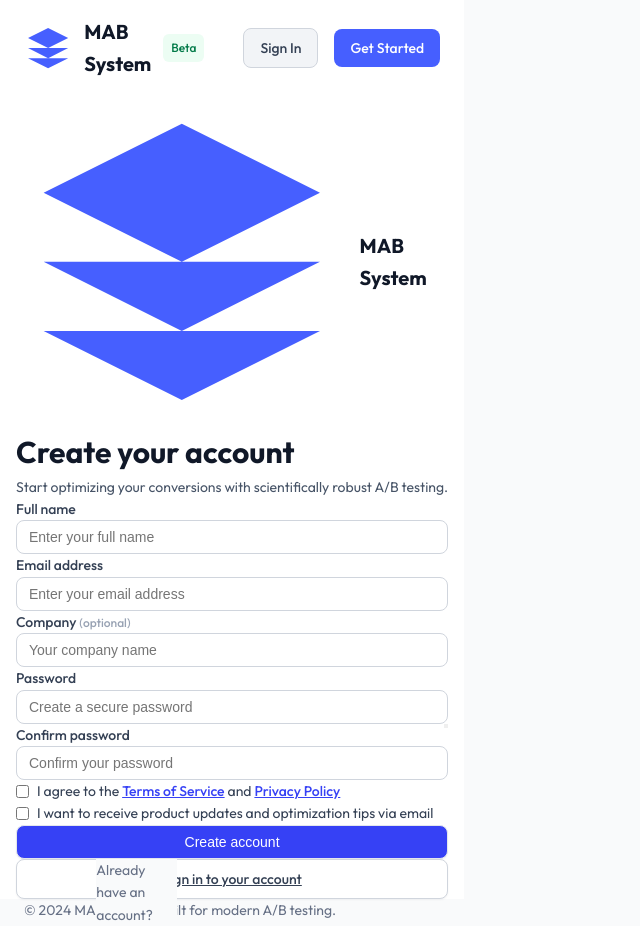
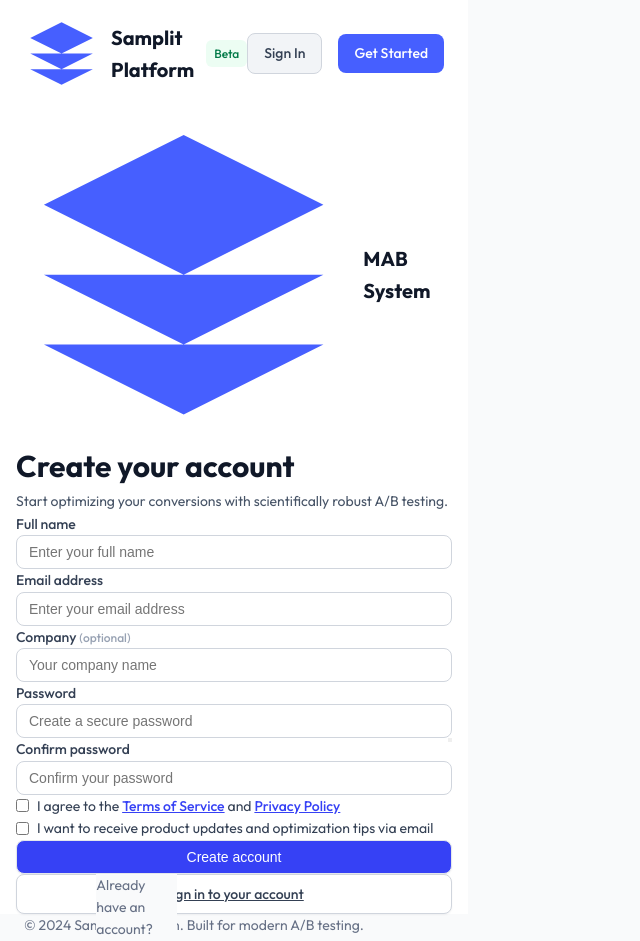
Before and after one commit to asanchezmanas/sampled, a Python web app: template sampled_mvp/backend/templates/pages/register.html in a window 1280 px wide. Shown: the whole page, without its empty margins (0-640 px from the left). Run offline with Jinja, Linux system fonts and the light colour scheme; the template is opened without the code that fills it, so the values that code supplies are empty.

Commit message:
Update base.html

```diff
--- a/sampled_mvp/backend/templates/base.html
+++ b/sampled_mvp/backend/templates/base.html
@@ -3,7 +3,7 @@
 <head>
     <meta charset="UTF-8">
     <meta name="viewport" content="width=device-width, initial-scale=1.0">
-    <title>{% block title %}MAB System - A/B Testing Platform{% endblock %}</title>
+    <title>{% block title %}Samplit Platform{% endblock %}</title>
 
     <!-- Favicon -->
     <link rel="icon" type="image/svg+xml" href="/static/icons/favicon.svg">
@@ -42,7 +42,7 @@
                         </svg>
                     </div>
                     <div class="logo">
-                        <span>MAB System</span>
+                        <span>Samplit Platform</span>
                         <span class="badge badge-active ml-2">Beta</span>
                     </div>
                 </div>
@@ -229,7 +229,7 @@
                                 <svg class="w-8 h-8 text-brand-500" fill="currentColor" viewBox="0 0 24 24">
                                     <path d="M12 2L2 7l10 5 10-5-10-5zM2 17l10 5 10-5M2 12l10 5 10-5"/>
                                 </svg>
-                                <span class="text-xl font-bold text-gray-900">MAB System</span>
+                                <span class="text-xl font-bold text-gray-900">Samplit Platform</span>
                                 <span class="badge badge-active">Beta</span>
                             </div>
 
@@ -252,7 +252,7 @@
                 <footer class="border-t border-gray-200 bg-gray-50">
                     <div class="mx-auto max-w-7xl px-6 py-8">
                         <div class="text-center text-sm text-gray-500">
-                            <p>&copy; 2024 MAB System. Built for modern A/B testing.</p>
+                            <p>&copy; 2024 Samplit Platform. Built for modern A/B testing.</p>
                         </div>
                     </div>
                 </footer>
@@ -303,10 +303,10 @@
                     initializePage();
                 }
 
-                console.log('MAB System initialized');
+                console.log('Samplit Platform initialized');
 
             } catch (error) {
-                console.error('Failed to initialize MAB System:', error);
+                console.error('Failed to initialize Samplit Platform:', error);
             }
         });
     </script>
@@ -320,7 +320,7 @@
             api: () => window.MAB?.api,
             reload: () => location.reload()
         };
-        console.log('Development mode active. Use MAB_DEV for debugging.');
+        console.log('Development mode active. Use SAMPLIT_DEV for debugging.');
     </script>
     {% endif %}
 </body>
```
